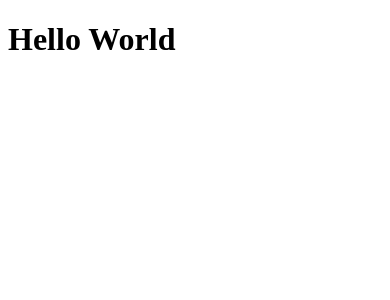
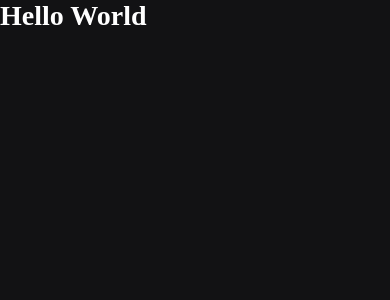
Before and after one commit to anddreluis2/iggnews, a Next.js app: page / in a window 390 px wide. Shown: the top 300 px of the page. Built offline with nearby package versions, Linux system fonts and the light colour scheme.

Commit message:
global styles

```diff
--- a/src/pages/_app.tsx
+++ b/src/pages/_app.tsx
@@ -1,4 +1,5 @@
-import { AppProps } from 'next/app'
+import { AppProps } from 'next/app';
+import  '../../styles/global.scss';
 
 function MyApp({ Component, pageProps }: AppProps) {
   return <Component {...pageProps} />
--- a/src/pages/_document.tsx
+++ b/src/pages/_document.tsx
@@ -8,7 +8,6 @@
                     <link rel="preconnect" href="https://fonts.googleapis.com" />
                     <link rel="preconnect" href="https://fonts.gstatic.com" />
                     <link href="https://fonts.googleapis.com/css2?family=Amatic+SC:wght@700&family=Open+Sans:ital,wght@0,300;0,400;0,500;0,600;0,700;0,800;1,300;1,400;1,500;1,600;1,700;1,800&family=Poppins&family=Roboto:wght@400;700;900&display=swap" rel="stylesheet" />
-                    <title>IgNews</title>
                 </Head>
                 <body>
                     <Main />
--- a/src/pages/index.tsx
+++ b/src/pages/index.tsx
@@ -1,9 +1,14 @@
-
+import Head from "next/head";
 
 export default function Home() {
   return (
-    <h1>
-     Hello World
-    </h1>
+    <>
+      <Head>
+        <title>IgNews</title>
+      </Head>
+      <h1>
+        Hello World
+      </h1>
+    </>
   )
 }
--- /dev/null
+++ b/styles/global.scss
@@ -0,0 +1,49 @@
+* {
+    margin: 0;
+    padding: 0;
+    box-sizing: border-box;
+}
+
+:root {
+    --white: #ffffff;
+    --gray-100: #e1e1e6;
+    --gray-300: #a8b8b3;
+    --gray-900: #121214;
+
+    --cyan-500: #61dafb;
+    --yellow-500: #eba417;
+}
+
+@media (max-width: 1000px) {
+    html {
+        font-size: 93.75%;
+    }
+}
+
+@media (max-width: 720px) {
+    html {
+        font-size: 87.5%;
+    }
+}
+
+body {
+    background: var(--gray-900);
+    color: var(--white);
+}
+
+body,
+input,
+textarea,
+select,
+button {
+    font: 400 1 rem "Roboto", sans-serf;
+}
+
+button {
+    cursor: pointer;
+}
+
+a {
+    color: inherit;
+    text-decoration: none;
+}
```
